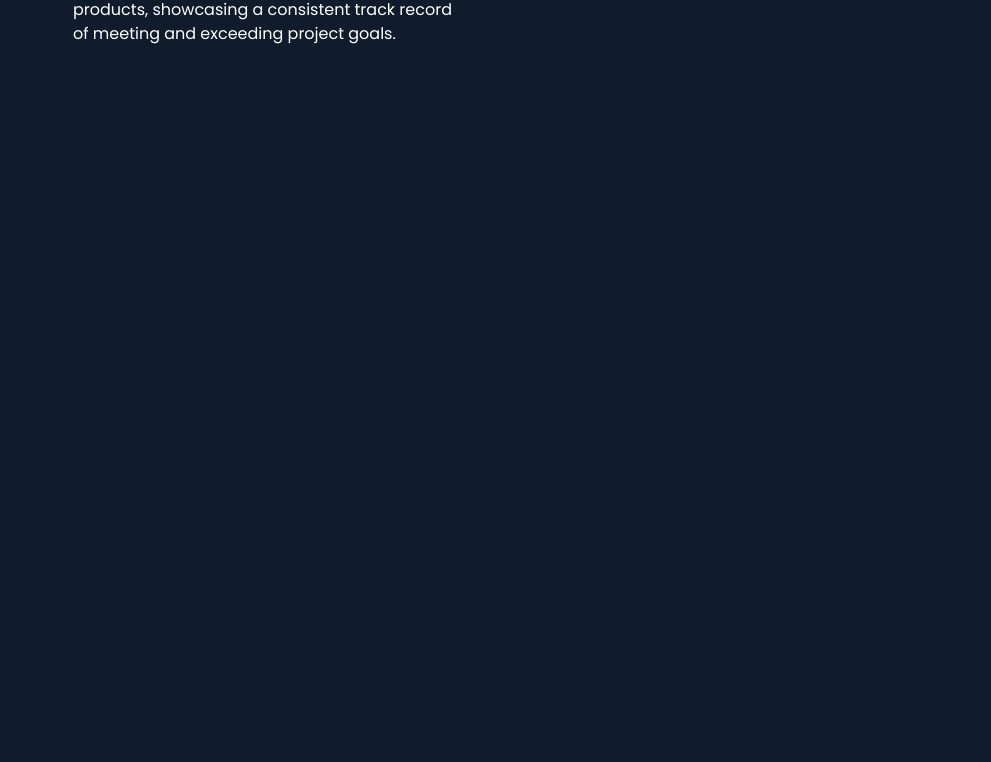
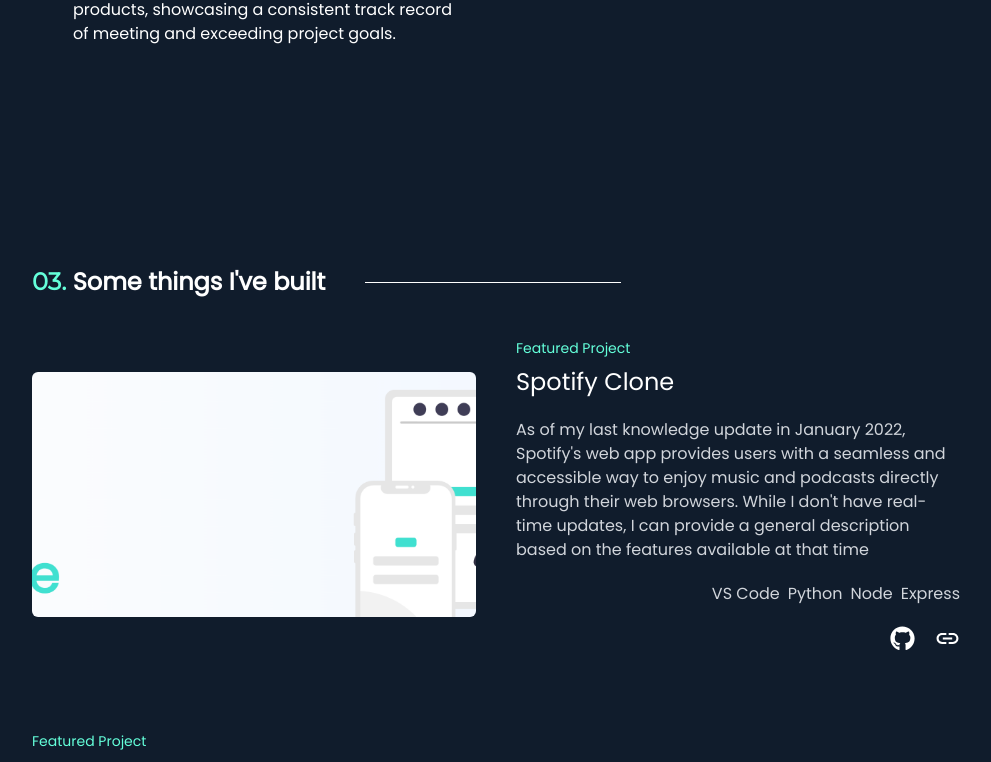
Before and after one commit to techsmartjsk/Portfolio, a React (Create React App) app: page / in a window 1280 px wide. Shown: the part 1999-2761 px from the top of the page, without its empty margins (144-1135 px from the left). Before the commit the page ends 2265 px from the top, so only its background shows below. Built offline with nearby package versions, Linux system fonts and the light colour scheme.

Commit message:
Contact Me Added

```diff
--- a/public/index.html
+++ b/public/index.html
@@ -8,7 +8,7 @@
     <link rel="preconnect" href="https://fonts.googleapis.com" />
     <link rel="preconnect" href="https://fonts.gstatic.com" crossorigin />
     <link
-      href="https://fonts.googleapis.com/css2?family=Poppins&display=swap"
+      href="https://fonts.googleapis.com/css2?family=Montserrat&family=Poppins&display=swap"
       rel="stylesheet"
     />
 
--- a/src/components/about.js
+++ b/src/components/about.js
@@ -16,7 +16,7 @@
     >
       <div className='flex gap-10 items-center'>
         <h2 className='text-2xl font-bold text-white'>
-          <span className='text-[#64ffda]'>01.</span> About Me
+          <span className='text-[#64ffda] numbered'>01.</span> About Me
         </h2>
         <div className='hidden lg:block lg:w-64 bg-white h-[1px]'></div>
       </div>
--- a/src/components/contact.buttons.js
+++ b/src/components/contact.buttons.js
@@ -33,7 +33,7 @@
               <FaMedium color='white' fontSize={20} />
             </a>
           </div>
-          <div className='border-l-2 border-white h-[200px]'></div>
+          <div className='border-l-2 border-white h-[100px]'></div>
         </div>
         <div className='flex flex-col items-center gap-5'>
           <a
@@ -43,7 +43,7 @@
           >
             techsmartjsk@gmail.com
           </a>
-          <div className='border-l-2 border-white h-[200px]'></div>
+          <div className='border-l-2 border-white h-[100px]'></div>
         </div>
       </div>
     </div>
--- /dev/null
+++ b/src/components/contact.js
@@ -0,0 +1,29 @@
+export default function Contact() {
+  return (
+    <div
+      id='contact'
+      className='px-10 mb-[200px] lg:px-44 flex flex-col gap-10 z-10'
+    >
+      <h4 className='text-md font-bold text-[#64ffda] w-full text-center numbered'>
+        04. What's Next?
+      </h4>
+      <h3 className='text-center font-bold text-4xl text-white'>
+        Get In Touch
+      </h3>
+      <div className='w-1/2 mx-auto'>
+        <p className='text-gray-300 text-center'>
+          I'm actively seeking new opportunities and would love to connect with
+          like-minded individuals. If you have exciting projects, collaboration
+          ideas, or just want to chat, I'm open to new possibilities. Let's get
+          in touch and explore the potential for working together!
+        </p>
+      </div>
+      <a
+        href='mailto:techsmartjsk@gmail.com'
+        className='border-[#64ffda] border-[1px] hover:border-r-[5px] w-fit flex mx-auto hover:border-b-[5px] transition-all duration-200 rounded-md px-10 py-4 text-lg text-[#64ffda]'
+      >
+        Say hello
+      </a>
+    </div>
+  )
+}
--- a/src/components/experience.js
+++ b/src/components/experience.js
@@ -6,7 +6,7 @@
     >
       <div className='flex gap-10 items-center'>
         <h2 className='text-2xl font-bold text-white'>
-          <span className='text-[#64ffda]'>02.</span> Where I've Worked
+          <span className='text-[#64ffda] numbered'>02.</span> Where I've Worked
         </h2>
         <div className='hidden lg:block lg:w-64 bg-white h-[1px]'></div>
       </div>
--- /dev/null
+++ b/src/components/projects.js
@@ -0,0 +1,122 @@
+import { FaGithub, FaLink } from 'react-icons/fa'
+import dummyImage from '../assets/dummyImage.png'
+import { IoMdLink } from 'react-icons/io'
+
+export default function Projects() {
+  const projects = [
+    {
+      id: 1,
+      title: 'Spotify Clone',
+      description: `As of my last knowledge update in January 2022, Spotify's web app
+            provides users with a seamless and accessible way to enjoy music and
+            podcasts directly through their web browsers. While I don't have
+            real-time updates, I can provide a general description based on the
+            features available at that time`,
+      tech: ['VS Code', 'Python', 'Node', 'Express'],
+      github: 'link',
+      app: 'link',
+      img: 'link',
+    },
+    {
+      id: 2,
+      title: 'Spotify Clone',
+      description: `As of my last knowledge update in January 2022, Spotify's web app
+            provides users with a seamless and accessible way to enjoy music and
+            podcasts directly through their web browsers. While I don't have
+            real-time updates, I can provide a general description based on the
+            features available at that time`,
+      tech: ['VS Code', 'Python', 'Node', 'Express'],
+      github: 'link',
+      app: 'link',
+      img: 'link',
+    },
+    {
+      id: 3,
+      title: 'Spotify Clone',
+      description: `As of my last knowledge update in January 2022, Spotify's web app
+            provides users with a seamless and accessible way to enjoy music and
+            podcasts directly through their web browsers. While I don't have
+            real-time updates, I can provide a general description based on the
+            features available at that time`,
+      tech: ['VS Code', 'Python', 'Node', 'Express'],
+      github: 'link',
+      app: 'link',
+      img: 'link',
+    },
+  ]
+  return (
+    <div
+      id='projects'
+      className='px-10 mb-[200px] lg:px-44 flex flex-col gap-10 z-10'
+    >
+      <div className='flex gap-10 items-center'>
+        <h2 className='text-2xl font-bold text-white'>
+          <span className='text-[#64ffda] numbered'>03.</span> Some things I've
+          built
+        </h2>
+        <div className='hidden lg:block lg:w-64 bg-white h-[1px]'></div>
+      </div>
+      <div className='flex flex-col gap-20'>
+        {projects.map((project) => {
+          const isEven = project.id % 2 === 0
+          return (
+            <div
+              className={`flex items-center gap-10 ${
+                isEven ? 'flex-row-reverse' : ''
+              }`}
+              key={project.id}
+            >
+              <div className='w-1/2'>
+                <img
+                  src={dummyImage}
+                  className='rounded-md'
+                  alt={`Project ${project.id} Image`}
+                />
+              </div>
+              <div className='flex flex-col gap-5 w-1/2'>
+                <div className='flex flex-col gap-2'>
+                  <p
+                    className={`text-sm text-${
+                      isEven ? 'left' : 'right'
+                    } text-[#64ffda]`}
+                  >
+                    Featured Project
+                  </p>
+                  <h4
+                    className={`text-2xl text-white text-${
+                      isEven ? 'left' : 'right'
+                    }`}
+                  >
+                    {project.title}
+                  </h4>
+                </div>
+                <div className='text-gray-300'>{project.description}</div>
+                <div
+                  className={`flex gap-2 text-gray-300 ${
+                    isEven ? '' : 'ml-auto'
+                  }`}
+                >
+                  {project.tech.map((skill) => (
+                    <div key={skill}>{skill}</div>
+                  ))}
+                </div>
+                <div className={`flex gap-5 ${isEven ? '' : 'ml-auto'}`}>
+                  <a href={project.github}>
+                    <FaGithub
+                      color='white'
+                      fontSize={25}
+                      className='hover:color-[#64ffda] cursor-pointer'
+                    />
+                  </a>
+                  <a href={project.app}>
+                    <IoMdLink color='white' fontSize={25} />
+                  </a>
+                </div>
+              </div>
+            </div>
+          )
+        })}
+      </div>
+    </div>
+  )
+}
--- a/src/index.css
+++ b/src/index.css
@@ -15,3 +15,7 @@
   color: #64ffda;
   margin-right: 5px; /* Optional: Add some space between the arrow and text */
 }
+
+.numbered {
+  font-family: 'Montserrat', sans-serif;
+}
--- a/src/pages/home.js
+++ b/src/pages/home.js
@@ -1,8 +1,10 @@
 import About from '../components/about'
+import Contact from '../components/contact'
 import ContactButtons from '../components/contact.buttons'
 import Experience from '../components/experience'
 import Hero from '../components/hero'
 import Navbar from '../components/navbar'
+import Projects from '../components/projects'
 
 export default function Home() {
   return (
@@ -12,6 +14,8 @@
       <ContactButtons />
       <About />
       <Experience />
+      <Projects />
+      <Contact />
     </>
   )
 }
```
Also changed, not shown: src/components/navbar.js (+4 -4 lines), src/assets/dummyImage.png (added).
